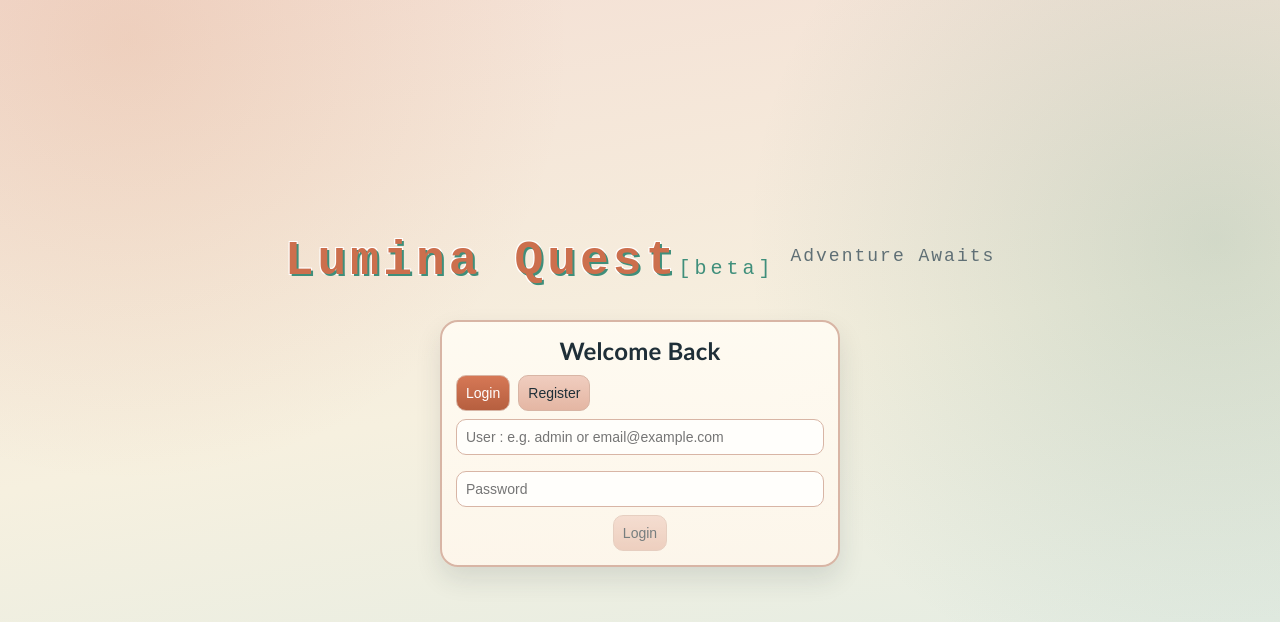
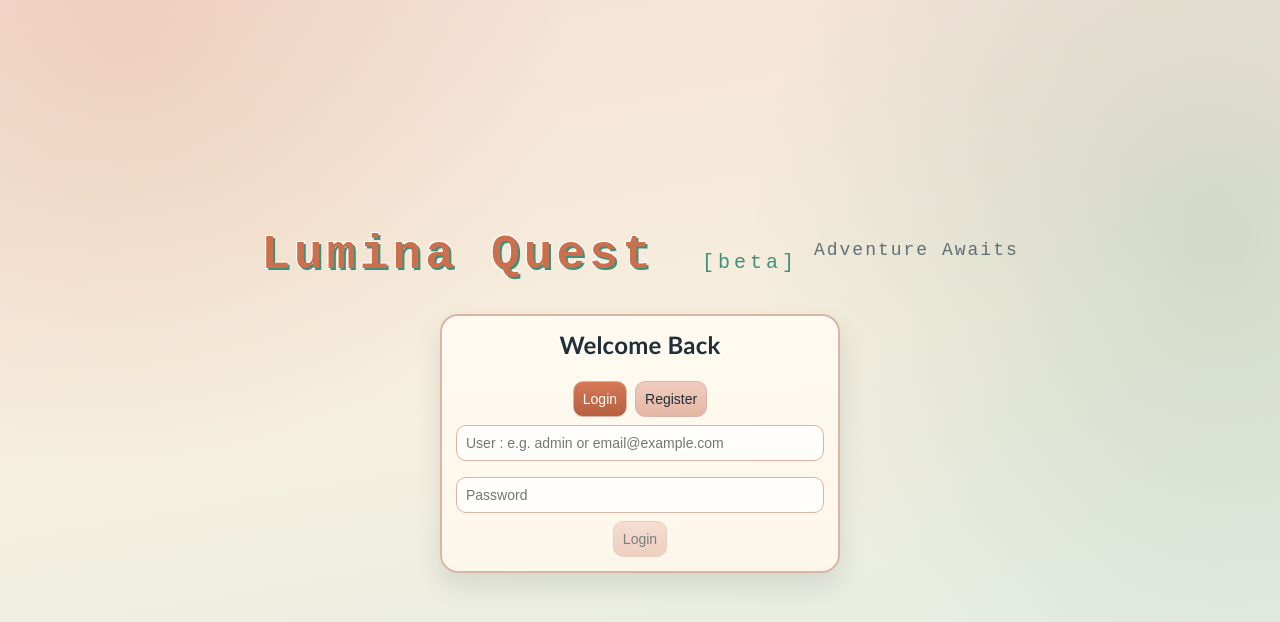
Before and after one commit to aamir-nus/lumina-quest, a React (Vite) app in the folder web/: page / in a window 1280 px wide. Shown: the top 622 px of the page. Built offline with nearby package versions, Linux system fonts and the light colour scheme; no server answers.

Commit message:
update -- TODO css changes later, add on-hover css barebones animation to text on login

```diff
--- a/web/src/App.jsx
+++ b/web/src/App.jsx
@@ -41,18 +41,19 @@ export default function App() {
       <main className="login-screen">
         <header className="logo-header">
           <h1 className="pixel-title">
-            <span className="pixel-char" data-delay="0">L</span>
-            <span className="pixel-char" data-delay="50">u</span>
-            <span className="pixel-char" data-delay="100">m</span>
-            <span className="pixel-char" data-delay="150">i</span>
-            <span className="pixel-char" data-delay="200">n</span>
-            <span className="pixel-char" data-delay="250">a</span>
-            <span className="pixel-char spacer" data-delay="300">&nbsp;</span>
-            <span className="pixel-char" data-delay="350">Q</span>
-            <span className="pixel-char" data-delay="400">u</span>
-            <span className="pixel-char" data-delay="450">e</span>
-            <span className="pixel-char" data-delay="500">s</span>
-            <span className="pixel-char" data-delay="550">t</span>
+            <span className="pixel-char" data-hover-delay="0">L</span>
+            <span className="pixel-char" data-hover-delay="40">u</span>
+            <span className="pixel-char" data-hover-delay="80">m</span>
+            <span className="pixel-char" data-hover-delay="120">i</span>
+            <span className="pixel-char" data-hover-delay="160">n</span>
+            <span className="pixel-char" data-hover-delay="200">a</span>
+            <span className="pixel-char spacer" data-hover-delay="0">&nbsp;</span>
+            <span className="pixel-char" data-hover-delay="240">Q</span>
+            <span className="pixel-char" data-hover-delay="280">u</span>
+            <span className="pixel-char" data-hover-delay="320">e</span>
+            <span className="pixel-char" data-hover-delay="360">s</span>
+            <span className="pixel-char" data-hover-delay="400">t</span>
+            <span className="sparkle">✨</span>
             <span className="pixel-beta">[beta]</span>
           </h1>
           <p className="pixel-subtitle">Adventure Awaits</p>
--- a/web/src/styles/components.css
+++ b/web/src/styles/components.css
@@ -23,6 +23,23 @@
   flex-wrap: wrap;
   gap: 6px;
   margin: 8px 0;
+}
+
+.auth-card {
+  display: flex;
+  flex-direction: column;
+  align-items: center;
+}
+
+.auth-header {
+  text-align: center;
+  width: 100%;
+  margin-bottom: 12px;
+}
+
+.auth-row {
+  justify-content: center;
+  width: 100%;
 }
 
 .chipBtn {
--- a/web/src/styles/layout.css
+++ b/web/src/styles/layout.css
@@ -25,7 +25,24 @@ main {
   letter-spacing: 4px;
   margin: 0;
   display: inline-block;
+  cursor: default;
 }
+
+.pixel-title:hover .pixel-char:not(.spacer) {
+  animation: pixelPopHover 0.8s ease-out both;
+}
+
+.pixel-title:hover .pixel-char:nth-child(1) { animation-delay: 0ms; }
+.pixel-title:hover .pixel-char:nth-child(2) { animation-delay: 70ms; }
+.pixel-title:hover .pixel-char:nth-child(3) { animation-delay: 140ms; }
+.pixel-title:hover .pixel-char:nth-child(4) { animation-delay: 210ms; }
+.pixel-title:hover .pixel-char:nth-child(5) { animation-delay: 280ms; }
+.pixel-title:hover .pixel-char:nth-child(6) { animation-delay: 350ms; }
+.pixel-title:hover .pixel-char:nth-child(8) { animation-delay: 420ms; }
+.pixel-title:hover .pixel-char:nth-child(9) { animation-delay: 490ms; }
+.pixel-title:hover .pixel-char:nth-child(10) { animation-delay: 560ms; }
+.pixel-title:hover .pixel-char:nth-child(11) { animation-delay: 630ms; }
+.pixel-title:hover .pixel-char:nth-child(12) { animation-delay: 700ms; }
 
 .pixel-char {
   display: inline-block;
@@ -43,6 +60,38 @@ main {
   animation: none;
   text-shadow: none;
   color: var(--ink);
+}
+
+.pixel-title:hover .pixel-char.spacer {
+  animation: none;
+}
+
+.sparkle {
+  display: inline-block;
+  opacity: 0;
+  transform: scale(0);
+  transition: none;
+  font-size: 28px;
+  margin: 0 4px;
+}
+
+.pixel-title:hover .sparkle {
+  animation: sparklePop 0.9s ease-out 770ms both;
+}
+
+@keyframes sparklePop {
+  0% {
+    opacity: 0;
+    transform: scale(0) rotate(0deg);
+  }
+  50% {
+    opacity: 1;
+    transform: scale(1.4) rotate(180deg);
+  }
+  100% {
+    opacity: 0;
+    transform: scale(0.8) rotate(360deg);
+  }
 }
 
 .pixel-beta {
@@ -75,6 +124,25 @@ main {
   }
 }
 
+@keyframes pixelPopHover {
+  0% {
+    transform: scale(1) rotate(0deg);
+    opacity: 1;
+  }
+  30% {
+    transform: scale(0.7) rotate(-12deg);
+    opacity: 0.8;
+  }
+  60% {
+    transform: scale(1.4) rotate(8deg);
+    opacity: 1;
+  }
+  100% {
+    transform: scale(1) rotate(0deg);
+    opacity: 1;
+  }
+}
+
 @keyframes fadeIn {
   from {
     opacity: 0;
@@ -98,6 +166,12 @@ main {
 .auth-container {
   width: 100%;
   max-width: 400px;
+  display: flex;
+  justify-content: center;
+}
+
+.auth-container > * {
+  width: 100%;
 }
 
 /* Authenticated header styles */
```
